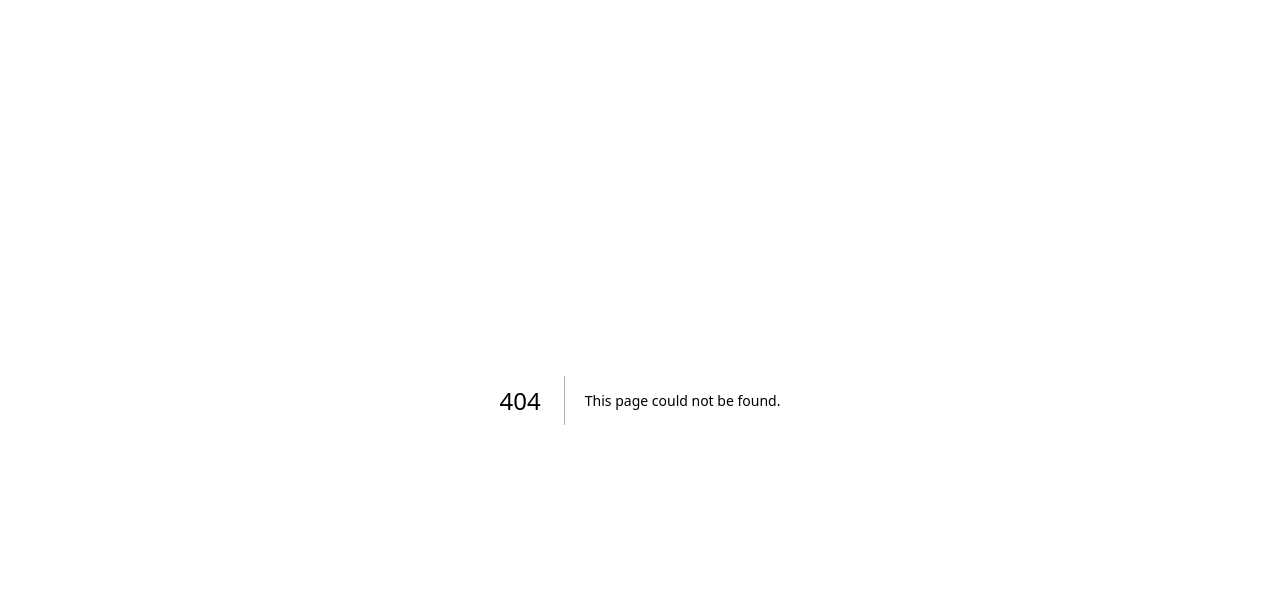
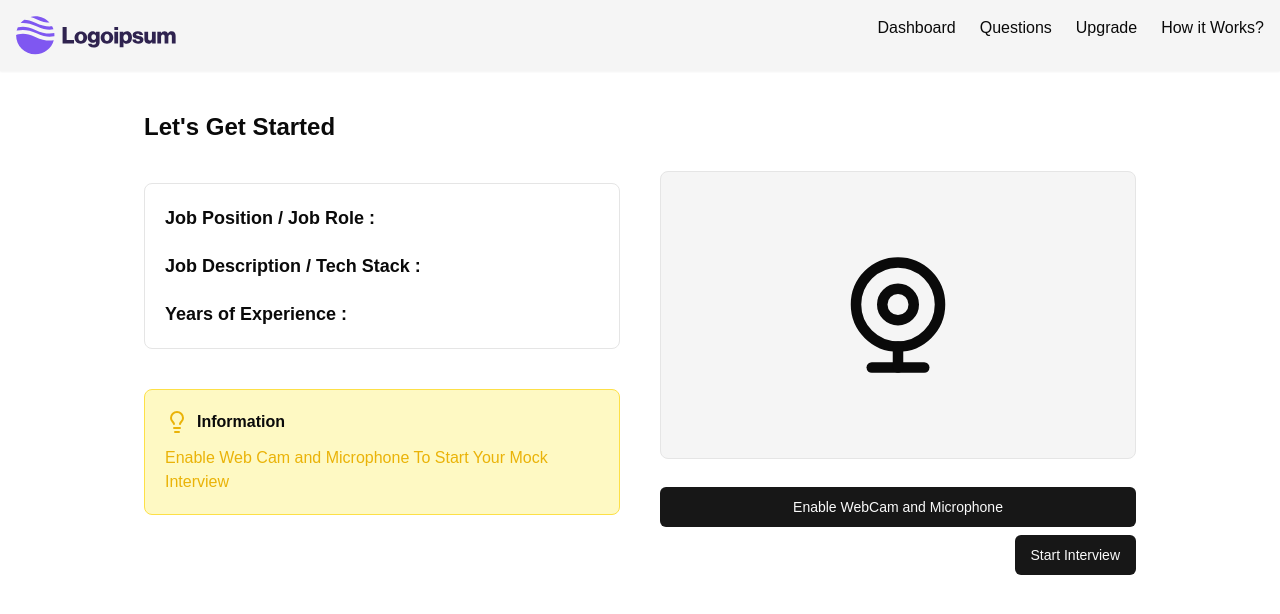
Before and after one commit to Tushar7105/AI_Mock_Interview, a Next.js app: page /dashboard/interview/1 in a window 1280 px wide. Before the commit this address had no page. Shown: the top 614 px of the page. Built offline with nearby package versions, Linux system fonts and the light colour scheme; no server answers; the database is empty.

Commit message:
add webcam functionality

```diff
--- a/app/dashboard/_components/AddNewInterview.jsx
+++ b/app/dashboard/_components/AddNewInterview.jsx
@@ -3,6 +3,7 @@
 import { Button } from "@/components/ui/button"
 import { Input } from "@/components/ui/input"
 import { Textarea } from "@/components/ui/textarea"
+import { v4 as uuidv4 } from 'uuid';
 
 
 import {
@@ -15,6 +16,11 @@
   } from "@/components/ui/dialog"
 import { CloudCog, LoaderCircle } from "lucide-react";
 import { chatSession } from "@/utils/GeminiAI";
+import { db } from "@/utils/db";
+import { MockInterview } from "@/utils/schema";
+import { useUser } from "@clerk/nextjs";
+import moment from "moment/moment";
+import { useRouter } from "next/navigation";
 
 
 function AddNewInterview(){
@@ -26,6 +32,8 @@
     const [loading, setLoading] = useState(false);
 
     const [jsonResponse, setJsonResponse] = useState();
+    const user = useUser();
+    const router = useRouter();
 
     const onSubmit = async (e)=>{
         e.preventDefault()
@@ -40,6 +48,30 @@
 
         console.log(JSON.parse(MockResp));
         setJsonResponse(MockResp);
+
+        if(MockResp){
+            const resp = await db.insert(MockInterview).values({
+                mockId : uuidv4(),
+                jsonMockResp : MockResp,
+                jobPosition : jobPosition,
+                jobDescription : jobDescription,
+                jobExperience : jobExperience,
+                createdBy : user?.primaryEmailAdress?.emailAddress ?? "",
+                createdAt : moment().format('DD-MM-yyyy')
+            }).returning({mockId : MockInterview.mockId})
+            console.log("response ID: ", resp);
+            if(resp){
+                setOpenDialog(false);
+            }
+            // Navigate to the interview page
+            if (resp && resp[0]?.mockId) {
+                router.push('/dashboard/interview/' + resp[0]?.mockId);
+            } else {
+                console.error("Failed to get mockId from response:", resp);
+            }
+        }
+        else{ console.log("ERROR") }
+
         setLoading(false);
     }
     return(
--- /dev/null
+++ b/app/dashboard/interview/[interviewID]/page.jsx
@@ -0,0 +1,68 @@
+"use client"
+import { useEffect, useState } from "react";
+import { db } from "@/utils/db";
+import { MockInterview } from "@/utils/schema";
+import { eq } from "drizzle-orm";
+import { Lightbulb, WebcamIcon } from "lucide-react";
+import { Button } from "@/components/ui/button";
+import Webcam from "react-webcam";
+import Link from "next/link";
+
+function Interview({params}){
+
+    const [interviewData, setInterviewData] = useState();
+    const [webcamEnabled, setWebcamEnabled] = useState(false);
+    const getInterviewDetails = async () => {
+        const result = await db.select().from(MockInterview).where(eq(MockInterview.mockId, params.interviewID));
+        console.log(result);
+        setInterviewData(result[0]);
+
+    };
+
+    useEffect(()=>{
+        console.log(params.interviewId);
+        getInterviewDetails();
+    },[])
+
+    return (
+        <div className="my-10  ">
+            <h2 className="font-bold text-2xl">Let's Get Started</h2>
+            <div className="grid grid-cols-1 md:grid-cols-2 gap-10 ">
+                <div className="flex flex-col my-5 gap-5">
+                    <div className="flex flex-col my-5 gap-5 p-5 rounded-lg border">
+                        <h2 className="text-lg"><strong>Job Position / Job Role :</strong>{interviewData?.jobPosition}</h2>
+                        <h2 className="text-lg"><strong>Job Description / Tech Stack :</strong>{interviewData?.jobDescription}</h2>
+                        <h2 className="text-lg"><strong>Years of Experience :</strong>{interviewData?.jobExperience }</h2>
+                    </div>
+                    <div className="p-5 border rounded-lg border-yellow-300 bg-yellow-100">
+                        <h2 className="flex gap-2 items-center">
+                            <Lightbulb className="text-yellow-500" />
+                            <strong>Information</strong>
+                        </h2>
+                        <h2 className="mt-3 text-yellow-500">Enable Web Cam and Microphone To Start Your Mock Interview</h2>
+                    </div>
+                </div>
+
+                <div>
+                    {webcamEnabled ? <Webcam
+                        onUserMedia={()=>setWebcamEnabled(true)}
+                        onUserMediaError={()=>setWebcamEnabled(false)}
+                        mirrored={true}
+                        style={{
+                            height : 300,
+                            width : 300
+                        }}
+                    />
+                    :<>
+                        <WebcamIcon className="h-72 w-full my-7 p-20 bg-secondary rounded-lg border"/>
+                        <Button className="w-full" onClick={()=>setWebcamEnabled(true)}>Enable WebCam and Microphone</Button>
+                    </>}
+                </div>
+            </div>
+            <div className="flex justify-end items-end">
+                <Button>Start Interview</Button>
+            </div>
+        </div>
+    )
+}
+export default Interview
--- a/package.json
+++ b/package.json
@@ -20,11 +20,14 @@
     "clsx": "^2.1.1",
     "drizzle-orm": "^0.33.0",
     "lucide-react": "^0.447.0",
+    "moment": "^2.30.1",
     "next": "14.2.14",
     "react": "^18.3.1",
     "react-dom": "^18.3.1",
+    "react-webcam": "^7.2.0",
     "tailwind-merge": "^2.5.2",
-    "tailwindcss-animate": "^1.0.7"
+    "tailwindcss-animate": "^1.0.7",
+    "uuid": "^10.0.0"
   },
   "devDependencies": {
     "drizzle-kit": "^0.24.2",
--- a/utils/schema.js
+++ b/utils/schema.js
@@ -10,5 +10,4 @@
     createdBy : varchar('createdBy').notNull(),
     createdAt : varchar('createdAt').notNull(),
     mockId : varchar('mockId').notNull()
-
 })
```
Also changed, not shown: 1 other file (tests, documents, lock files or other folders).
